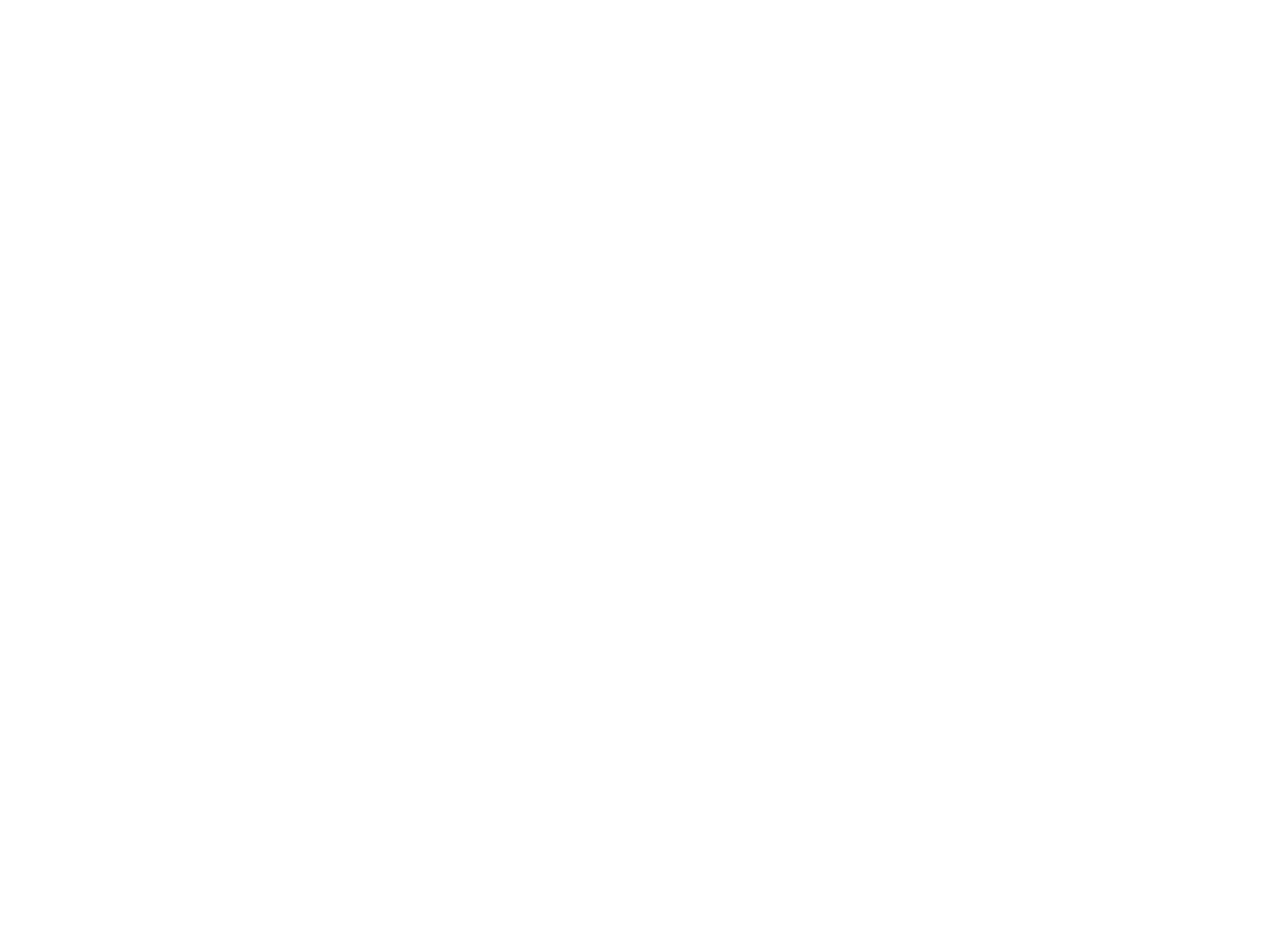
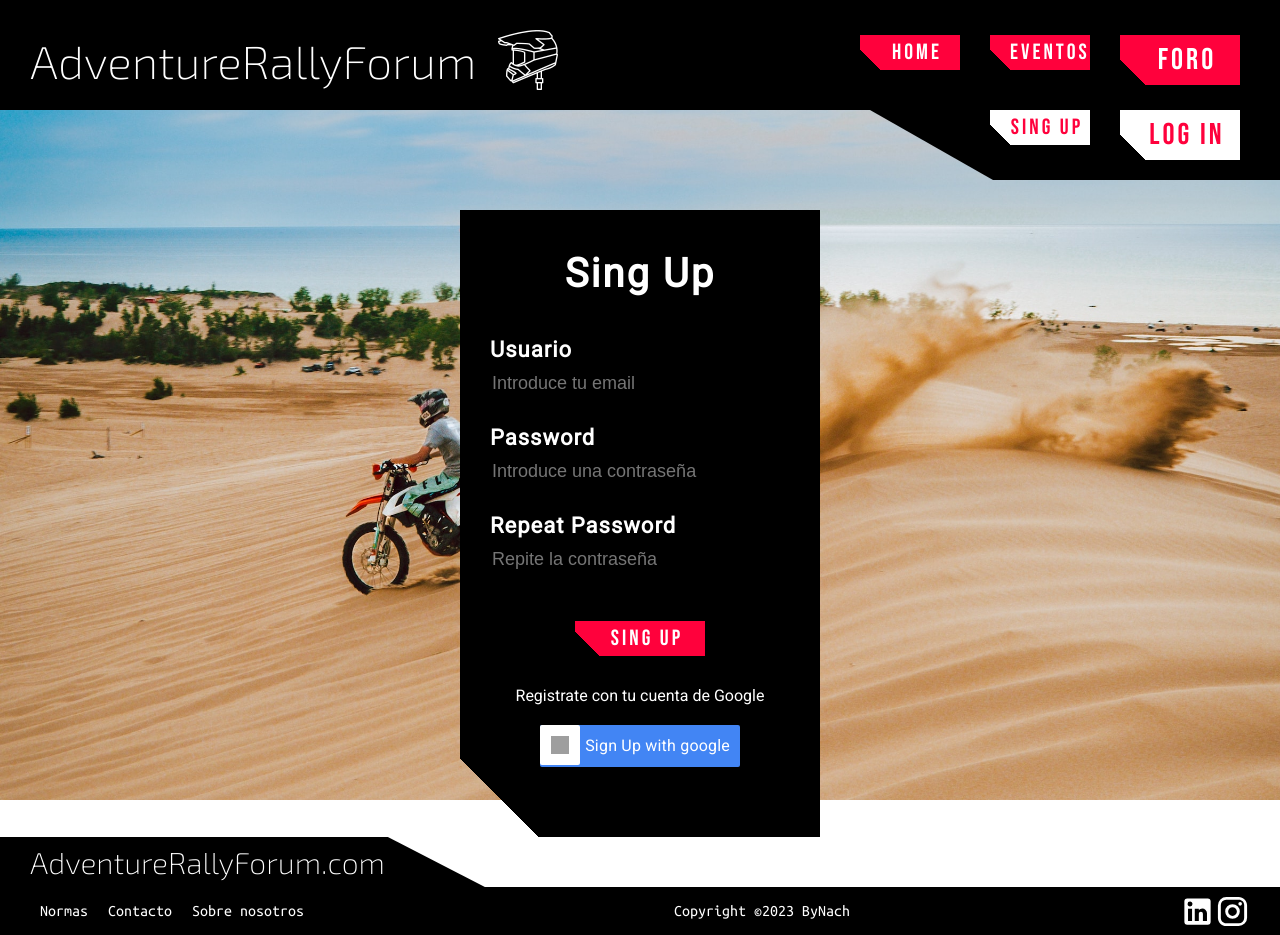
Before and after one commit to byNach/AdventureRallyForum, a React (Vite) app in the folder AdventureRallyForum/: page /SingUpPage in a window 1280 px wide. Before the commit this address had no page. Before the commit the page ends 800 px from the top, so only its background shows below. Built offline with nearby package versions, Linux system fonts and the light colour scheme; grey boxes are pictures that could not be loaded.

Commit message:
RF SingUp SingIn

```diff
--- a/AdventureRallyForum/src/Components/Header.jsx
+++ b/AdventureRallyForum/src/Components/Header.jsx
@@ -23,8 +23,8 @@
         </div>
       </div>
       <div className="Nav-down">
-        <Link to="/SingInPage">
-          <button className="SingIn">Sing Up</button>
+        <Link to="/SingUpPage">
+          <button className="SingUp">Sing Up</button>
         </Link>
         <Link to="/LogInPage">
           <button className="LogIn">Log In</button>
--- a/AdventureRallyForum/src/Components/SingIn.jsx
+++ b/AdventureRallyForum/src/Components/SingUp.jsx
@@ -1,9 +1,9 @@
-import "../assets/Styles/Styled-components/SingIn-style.css";
+import "../assets/Styles/Styled-components/SingUp-style.css";
 
-const SingIn = () => {
+const SingUp = () => {
   return (
-    <form className="SingIn-base">
-      <div className="SingIn-title">Sing In</div>
+    <form className="SingUp-base">
+      <div className="SingUp-title">Sing Up</div>
       <div className="Inputs-base">
         <div className="Top-input-tetx">Usuario</div>
         <input type="text" className="Input" placeholder="Introduce tu email"></input>
@@ -12,9 +12,9 @@
         <div className="Top-input-tetx">Repeat Password</div>
         <input type="password" className="Input" placeholder="Repite la contraseña"></input>
       </div>
-      <button className="Submit-button">Sing In</button>
+      <button className="Submit-button">Sing Up</button>
       <div className="Or-option">Registrate con tu cuenta de Google</div>
-      <div className="Social-icons-SingIn"></div>
+      <div className="Social-icons-SingUp"></div>
       <div className="google-btn">
         <div className="google-icon-wrapper">
           <img
@@ -23,11 +23,11 @@
           />
         </div>
         <div className="btn-text">
-          Sign in with google
+          Sign Up with google
         </div>
       </div>
     </form>
   );
 };
 
-export default SingIn;
+export default SingUp;
--- a/AdventureRallyForum/src/Pages/SingInPage.jsx
+++ /dev/null
@@ -1,18 +0,0 @@
-import Header from "../Components/Header";
-import Footer from "../Components/Footer";
-import SingIn from "../Components/SingIn";
-import "../assets/Styles/Styled-pages/SingInPage.css";
-
-const SingInPage = () => {
-  return (
-    <div className="SingInPage">
-    <Header />
-    <div className="Center-box">
-      <SingIn />
-    </div>
-    <Footer />
-  </div>
-  )
-}
-
-export default SingInPage;
--- /dev/null
+++ b/AdventureRallyForum/src/Pages/SingUpPage.jsx
@@ -0,0 +1,18 @@
+import Header from "../Components/Header";
+import Footer from "../Components/Footer";
+import SingUp from "../Components/SingUp";
+import "../assets/Styles/Styled-pages/SingUpPage-style.css";
+
+const SingUpPage = () => {
+  return (
+    <div className="SingUpPage">
+    <Header />
+    <div className="Center-box">
+      <SingUp />
+    </div>
+    <Footer />
+  </div>
+  )
+}
+
+export default SingUpPage;
--- a/AdventureRallyForum/src/Routing.jsx
+++ b/AdventureRallyForum/src/Routing.jsx
@@ -3,7 +3,7 @@
 import Forum from "./Pages/Forum";
 import Events from "./Pages/Events";
 import LogInPage from "./Pages/LogInPage";
-import SingInPage from "./Pages/SingInPage";
+import SingUpPage from "./Pages/SingUpPage";
 import EventDetails from "./Pages/EventDetails";
 import Legal from "./Pages/Legal";
 
@@ -18,7 +18,7 @@
           <Route path="/Events" element={<Events />} />
           <Route path="/EventDetails" element={<EventDetails />} />
           <Route path="/LogInPage" element={<LogInPage />} />
-          <Route path="/SingInPage" element={<SingInPage />} />
+          <Route path="/SingUpPage" element={<SingUpPage />} />
           <Route path="/Legal" element={<Legal />} />
         </Routes>
       </BrowserRouter>
--- a/AdventureRallyForum/src/assets/Styles/Styled-components/Header-style.css
+++ b/AdventureRallyForum/src/assets/Styles/Styled-components/Header-style.css
@@ -58,7 +58,7 @@
   cursor: pointer;
 }
 
-.SingIn {
+.SingUp {
   width: 100px;
   height: 35px;
   font-size: 22px;
--- a/AdventureRallyForum/src/assets/Styles/Styled-components/SingIn-style.css
+++ b/AdventureRallyForum/src/assets/Styles/Styled-components/SingUp-style.css
@@ -1,4 +1,4 @@
-.SingIn-base {
+.SingUp-base {
   display: flex;
   flex-direction: column;
   justify-content: center;
@@ -11,7 +11,7 @@
   box-shadow: 3px, 3px, 3px, black;
 }
 
-.SingIn-title {
+.SingUp-title {
   font-size: 40px;
   letter-spacing: 2px;
   font-weight: bolder;
@@ -66,5 +66,3 @@
   user-select: none;
   margin-bottom: 10px;
 }
-
-.Social-icons-SingIn {}
--- a/AdventureRallyForum/src/assets/Styles/Styled-pages/SingInPage.css
+++ b/AdventureRallyForum/src/assets/Styles/Styled-pages/SingUpPage-style.css
@@ -1,4 +1,4 @@
-.SingInPage {
+.SingUpPage {
   display: flex;
   height: 100vh;
   flex-direction: column;
```
